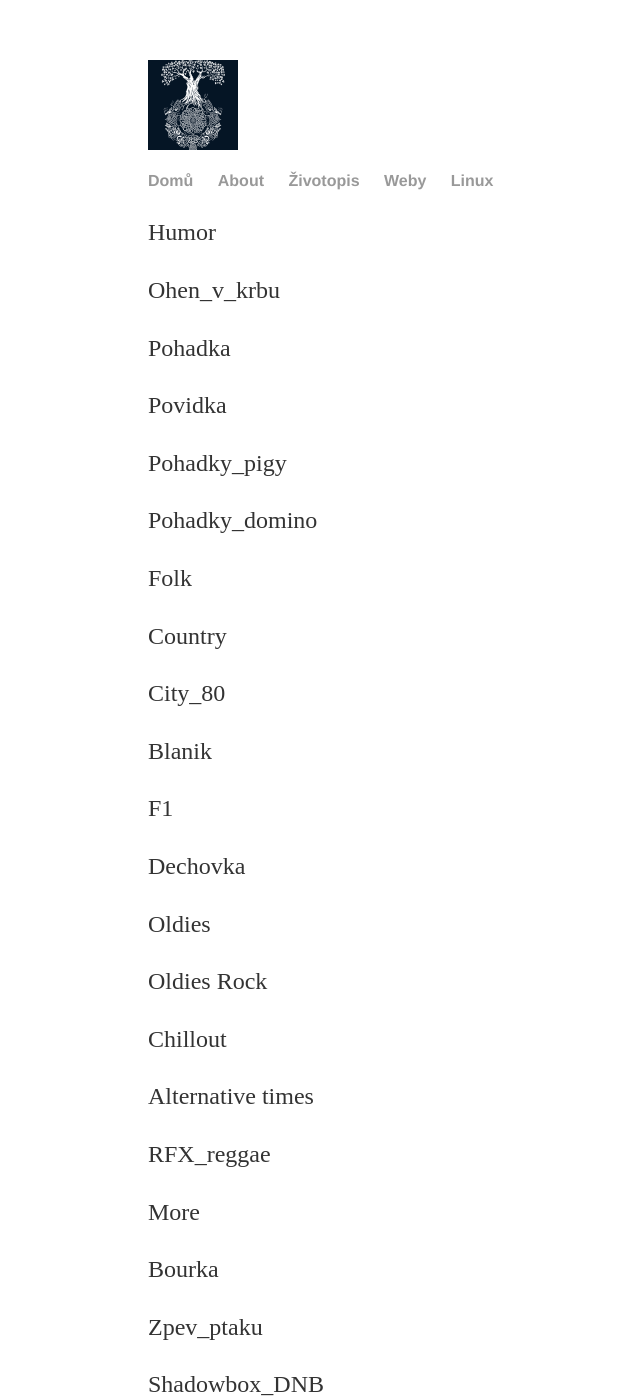
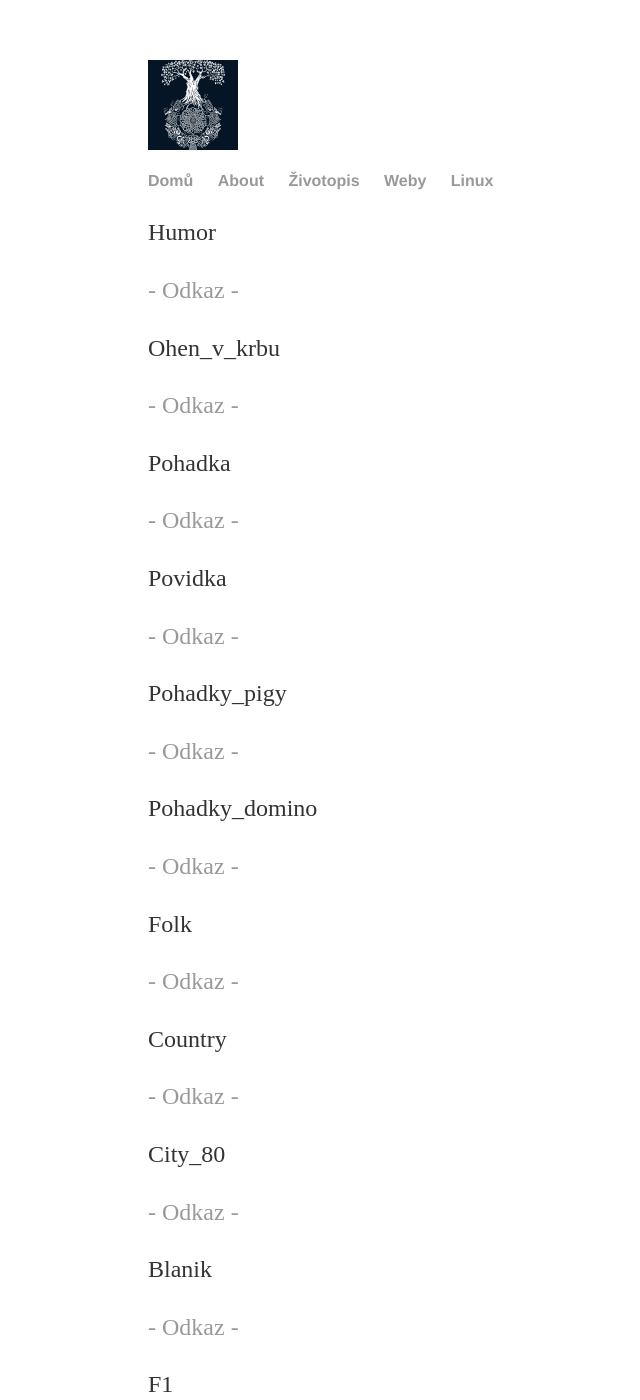
Before and after one commit to bedjan/bedjan.github.io, a Jekyll site: the page built from radia/radia.md, in a window 1280 px wide and 1400 px high. Shown: the whole window, without its empty margins (44-684 px from the left). Built offline with Jekyll 4.4.1, drawn with Linux system fonts in a browser that asks for light colours; our own code applies the rules of GitHub Pages for plain Markdown files; some of the changed text lies outside the part shown.

Commit message:
Update radia.md

```diff
--- a/radia/radia.md
+++ b/radia/radia.md
@@ -1,245 +1,245 @@
 <p>Humor
 
 </p>
-<a href="http://mp3stream4.abradio.cz:8000/humor128.mp3"></a>
+<a href="http://mp3stream4.abradio.cz:8000/humor128.mp3">- Odkaz -</a>
 
 <p>Ohen_v_krbu
 
 </p>
-<a href="http://ice6.abradio.cz/relax-fire128.mp3"></a>
+<a href="http://ice6.abradio.cz/relax-fire128.mp3">- Odkaz -</a>
 
 <p>Pohadka
 
 </p>
-<a href="http://ice3.abradio.cz/pohadka128.mp3"></a>
+<a href="http://ice3.abradio.cz/pohadka128.mp3">- Odkaz -</a>
 
 <p>Povidka
 
 </p>
-<a href="http://ice3.abradio.cz/povidka128.mp3"></a>
+<a href="http://ice3.abradio.cz/povidka128.mp3">- Odkaz -</a>
 
 <p>Pohadky_pigy
 
 </p>
-<a href="http://pool.cdn.lagardere.cz/web-pg-pohadky"></a>
+<a href="http://pool.cdn.lagardere.cz/web-pg-pohadky">- Odkaz -</a>
 
 <p>Pohadky_domino
 
 </p>
-<a href="http://mp3stream4.abradio.cz/domino128.mp3"></a>
+<a href="http://mp3stream4.abradio.cz/domino128.mp3">- Odkaz -</a>
 
 <p>Folk
 
 </p>
-<a href="http://mp3stream2.abradio.cz:8000/folk.mp3"></a>
+<a href="http://mp3stream2.abradio.cz:8000/folk.mp3">- Odkaz -</a>
 
 <p>Country
 
 </p>
-<a href="http://mp3stream4.abradio.cz/country128.mp3"></a>
+<a href="http://mp3stream4.abradio.cz/country128.mp3">- Odkaz -</a>
 
 <p>City_80
 
 </p>
-<a href="http://kocka.limemedia.cz:8000/city80128.mp3"></a>
+<a href="http://kocka.limemedia.cz:8000/city80128.mp3">- Odkaz -</a>
 
 <p>Blanik
 
 
 </p>
-<a href="http://ice.abradio.cz/blanikcz128.mp3"></a>
+<a href="http://ice.abradio.cz/blanikcz128.mp3">- Odkaz -</a>
 
 <p>F1
 
 </p>
-<a href="http://icecast4.play.cz:8000/frekvence1-128.mp3"></a>
+<a href="http://icecast4.play.cz:8000/frekvence1-128.mp3">- Odkaz -</a>
 
 <p>Dechovka
 
 </p>
-<a href="http://icecast5.play.cz:8000/dechovka128.mp3"></a>
+<a href="http://icecast5.play.cz:8000/dechovka128.mp3">- Odkaz -</a>
 
 
 <p>Oldies
 
 </p>
-<a href="http://ice.abradio.cz/oldiesradio128.mp3"></a>
+<a href="http://ice.abradio.cz/oldiesradio128.mp3">- Odkaz -</a>
 
 
 
 <p>Oldies Rock
 
 </p>
-<a href="http://mp3stream4.abradio.cz/oldiesrock128.mp3"></a>
+<a href="http://mp3stream4.abradio.cz/oldiesrock128.mp3">- Odkaz -</a>
 
 <p>Chillout
 
 </p>
-<a href="http://mp3stream4.abradio.cz/chillout128.mp3"></a>
+<a href="http://mp3stream4.abradio.cz/chillout128.mp3">- Odkaz -</a>
 
 <p>Alternative times
 
 </p>
-<a href="http://ice3.abradio.cz/alternative128.mp3"></a>
+<a href="http://ice3.abradio.cz/alternative128.mp3">- Odkaz -</a>
 
 <p>RFX_reggae
 
 </p>
-<a href="http://ice3.abradio.cz/rfx128.mp3"></a>
+<a href="http://ice3.abradio.cz/rfx128.mp3">- Odkaz -</a>
 
 <p>More
 
 </p>
-<a href="http://ice6.abradio.cz/relax-sea128.mp3"></a>
+<a href="http://ice6.abradio.cz/relax-sea128.mp3">- Odkaz -</a>
 
 <p>Bourka
 
 </p>
-<a href="http://ice6.abradio.cz/relax-thunder-rain128.mp3"></a>
+<a href="http://ice6.abradio.cz/relax-thunder-rain128.mp3">- Odkaz -</a>
 
 <p>Zpev_ptaku
 
 </p>
-<a href="http://ice6.abradio.cz/relax-morning-birds128.mp3"></a>
+<a href="http://ice6.abradio.cz/relax-morning-birds128.mp3">- Odkaz -</a>
 
 <p>
 Shadowbox_DNB
 
 </p>
-<a href="http://ice3.abradio.cz/shadowbox128.mp3"></a>
+<a href="http://ice3.abradio.cz/shadowbox128.mp3">- Odkaz -</a>
 
 <p>Beat
 
 </p>
-<a href="http://icecast5.play.cz:443/radiobeat128.mp3"></a>
+<a href="http://icecast5.play.cz:443/radiobeat128.mp3">- Odkaz -</a>
 
 <p>Cro_Hradec_Kralove
 
 </p>
-<a href="http://icecast2.play.cz/crohk128.mp3"></a>
+<a href="http://icecast2.play.cz/crohk128.mp3">- Odkaz -</a>
 
 <p>Cerna_hora
 
 </p>
-<a href="http://icecast6.play.cz:443/cernahora128.mp3"></a>
+<a href="http://icecast6.play.cz:443/cernahora128.mp3">- Odkaz -</a>
 
 <p>Alternative times Radio
 
 </p>
-<a href="http://ice3.abradio.cz/alternative128.mp3"></a>
+<a href="http://ice3.abradio.cz/alternative128.mp3">- Odkaz -</a>
 
 <p>Applaus Rádio
 
 </p>
-<a href="http://mp3stream3.abradio.cz:8000/applaus128.mp3"></a>
+<a href="http://mp3stream3.abradio.cz:8000/applaus128.mp3">- Odkaz -</a>
 
 
 
 <p>Chillout
 
 </p>
-<a href="http://mp3stream4.abradio.cz/chillout128.mp3"></a>
+<a href="http://mp3stream4.abradio.cz/chillout128.mp3">- Odkaz -</a>
 
 
 
 <p>Country
 
 </p>
-<a href="http://mp3stream4.abradio.cz/country128.mp3"></a>
+<a href="http://mp3stream4.abradio.cz/country128.mp3">- Odkaz -</a>
 
 <p>CRo Hradec Kralove
 
 </p>
-<a href="http://icecast2.play.cz/crohk128.mp3"></a>
+<a href="http://icecast2.play.cz/crohk128.mp3">- Odkaz -</a>
 
 <p>Dechovka
 
 </p>
-<a href="http://icecast5.play.cz:8000/dechovka128.mp3"></a>
+<a href="http://icecast5.play.cz:8000/dechovka128.mp3">- Odkaz -</a>
 
 <p>Drumandbass Radio
 
 </p>
-<a href="http://ice3.abradio.cz/shadowbox128.mp3"></a>
+<a href="http://ice3.abradio.cz/shadowbox128.mp3">- Odkaz -</a>
 
 <p>Evropa 2
 
 </p>
-<a href="http://icecast3.play.cz/evropa2-128.mp3"></a>
+<a href="http://icecast3.play.cz/evropa2-128.mp3">- Odkaz -</a>
 
 <p>Folk
 
 </p>
-<a href="http://mp3stream2.abradio.cz:8000/folk.mp3"></a>
+<a href="http://mp3stream2.abradio.cz:8000/folk.mp3">- Odkaz -</a>
 
 <p>Frekvence 1
 
 </p>
-<a href="http://icecast4.play.cz:8000/frekvence1-128.mp3"></a>
+<a href="http://icecast4.play.cz:8000/frekvence1-128.mp3">- Odkaz -</a>
 
 
 <p>Ohen v krbu
 
 </p>
-<a href="http://ice6.abradio.cz/relax-fire128.mp3"></a>
+<a href="http://ice6.abradio.cz/relax-fire128.mp3">- Odkaz -</a>
 
 <p>Oldies radio
 
 </p>
-<a href="http://ice.abradio.cz/oldiesradio128.mp3"></a>
+<a href="http://ice.abradio.cz/oldiesradio128.mp3">- Odkaz -</a>
 
 <p>Oldies Rock
 
 </p>
-<a href="http://mp3stream4.abradio.cz/oldiesrock128.mp3"></a>
+<a href="http://mp3stream4.abradio.cz/oldiesrock128.mp3">- Odkaz -</a>
 
 <p>Pohadka
 
 </p>
-<a href="http://ice3.abradio.cz/pohadka128.mp3"></a>
+<a href="http://ice3.abradio.cz/pohadka128.mp3">- Odkaz -</a>
 
 <p>Povidka
 
 </p>
-<a href="http://ice3.abradio.cz/povidka128.mp3"></a>
+<a href="http://ice3.abradio.cz/povidka128.mp3">- Odkaz -</a>
 
 <p>Radi City
 
 </p>
-<a href="http://kocka.limemedia.cz:8000/city80128.mp3"></a>
+<a href="http://kocka.limemedia.cz:8000/city80128.mp3">- Odkaz -</a>
 
 <p>Radio Beat
 
 </p>
-<a href="http://icecast5.play.cz:443/radiobeat128.mp3"></a>
+<a href="http://icecast5.play.cz:443/radiobeat128.mp3">- Odkaz -</a>
 
 <p>Radio Blanik
 
 </p>
-<a href="http://ice.abradio.cz/blanikcz128.mp3"></a>
+<a href="http://ice.abradio.cz/blanikcz128.mp3">- Odkaz -</a>
 
 <p>Radio Cerna Hora
 
 </p>
-<a href="http://icecast6.play.cz:443/cernahora128.mp3"></a>
+<a href="http://icecast6.play.cz:443/cernahora128.mp3">- Odkaz -</a>
 
 <p>Radio Domino
 
 </p>
-<a href="http://mp3stream4.abradio.cz/domino128.mp3"></a>
+<a href="http://mp3stream4.abradio.cz/domino128.mp3">- Odkaz -</a>
 
 <p>Radio1
 
 </p>
-<a href="http://icecast1.play.cz/radio1.mp3"></a>
+<a href="http://icecast1.play.cz/radio1.mp3">- Odkaz -</a>
 
 <p>RFX Reggae
 
 </p>
-<a href="http://ice3.abradio.cz/rfx128.mp3"></a>
+<a href="http://ice3.abradio.cz/rfx128.mp3">- Odkaz -</a>
 
 <p>
 Klasika (original 128 mp3)
 
 </p>
-<a href="http://live.slovakradio.sk:8000/klasika_128.mp3"></a>
+<a href="http://live.slovakradio.sk:8000/klasika_128.mp3">- Odkaz -</a>
```
